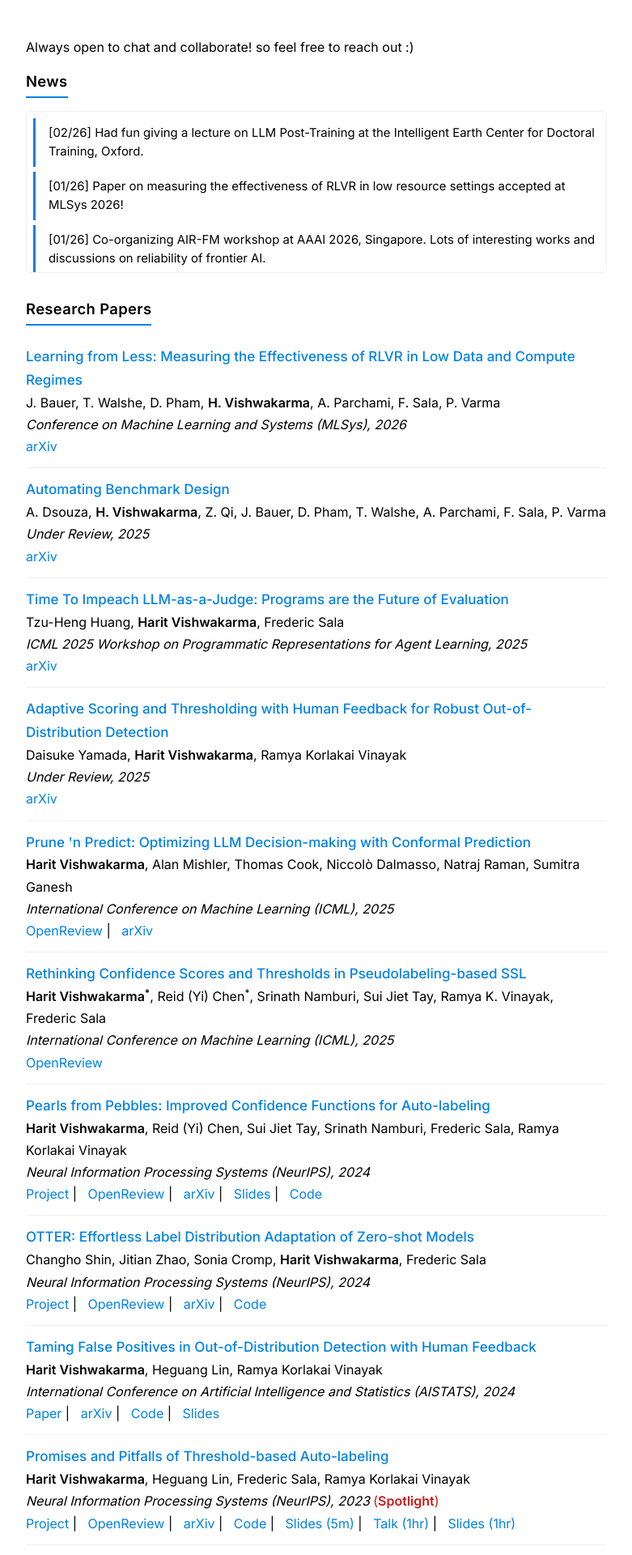
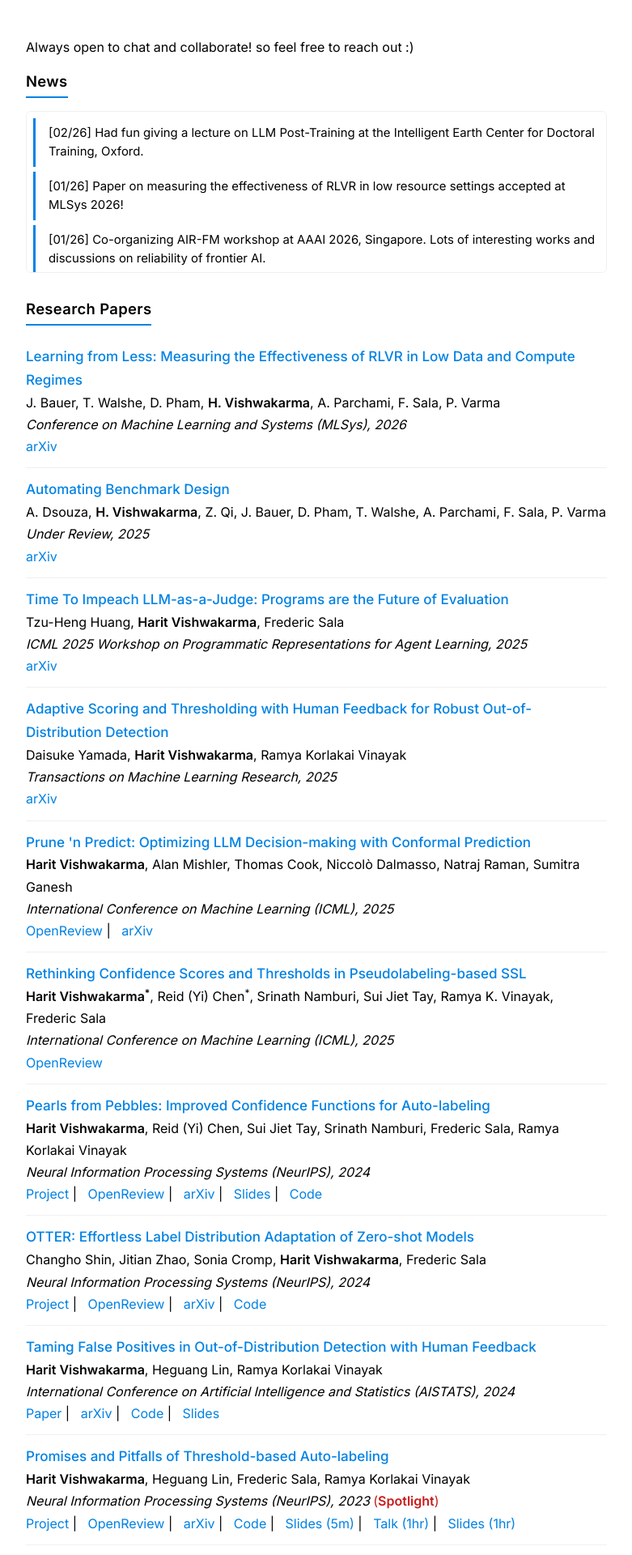
Before and after one commit to harit7/harit7.github.io, a Jekyll site: the page built from index.html, in a window 1280 px wide. Shown: the part 623-2543 px from the top of the page at 81% size, without its empty margins (249-1030 px from the left). Built offline with Jekyll 4.4.1, drawn with Linux system fonts in a browser that asks for light colours.

Commit message:
Update venue and venue_short for F-14 paper

```diff
--- a/_data/papers.json
+++ b/_data/papers.json
@@ -57,10 +57,10 @@
         "id": "F-14",
         "title": "Adaptive Scoring and Thresholding with Human Feedback for Robust Out-of-Distribution Detection",
         "authors": "Daisuke Yamada,  <b>Harit Vishwakarma</b>, Ramya Korlakai Vinayak",
-        "venue": "Under Review",
+        "venue": "Transactions on Machine Learning Research",
         "date": "2025-05-05",
         "url":"https://arxiv.org/pdf/2505.02299",
-        "venue_short":"",
+        "venue_short":"TMLR",
         "type": "full_pre",
 
         "links": [
```
